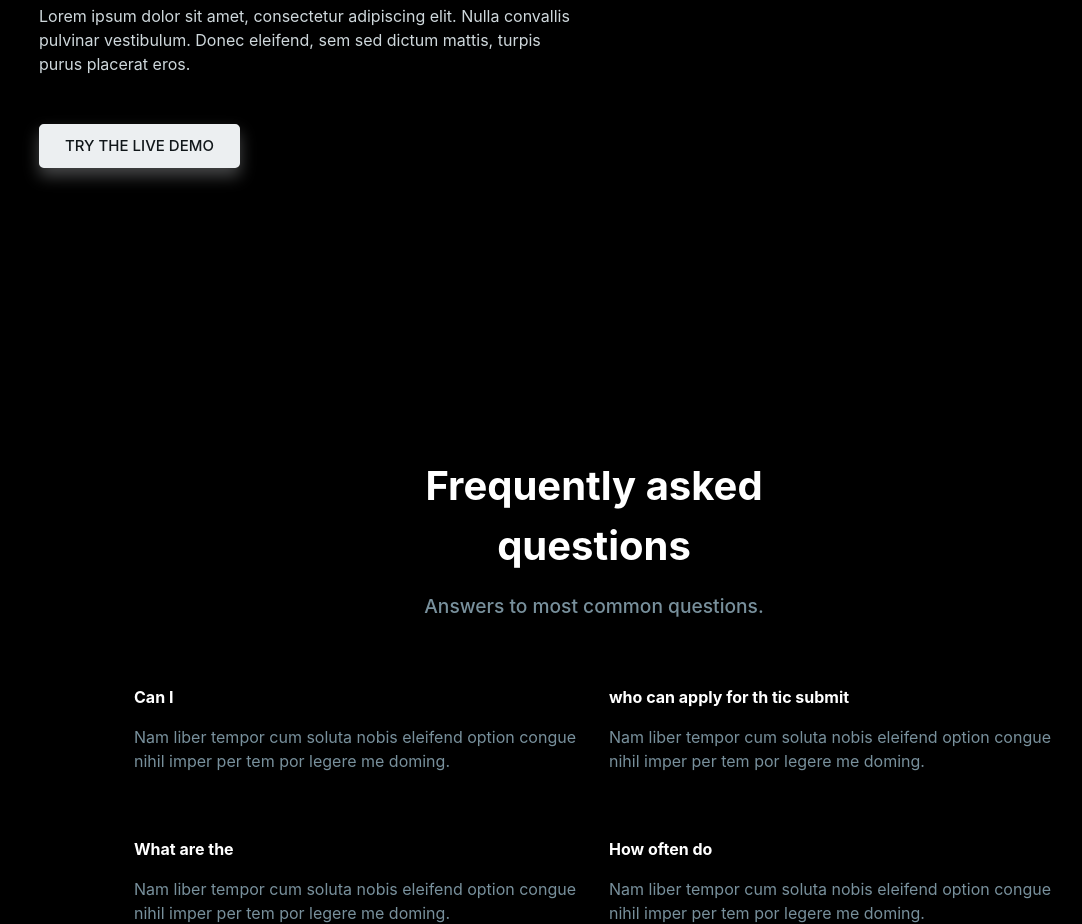
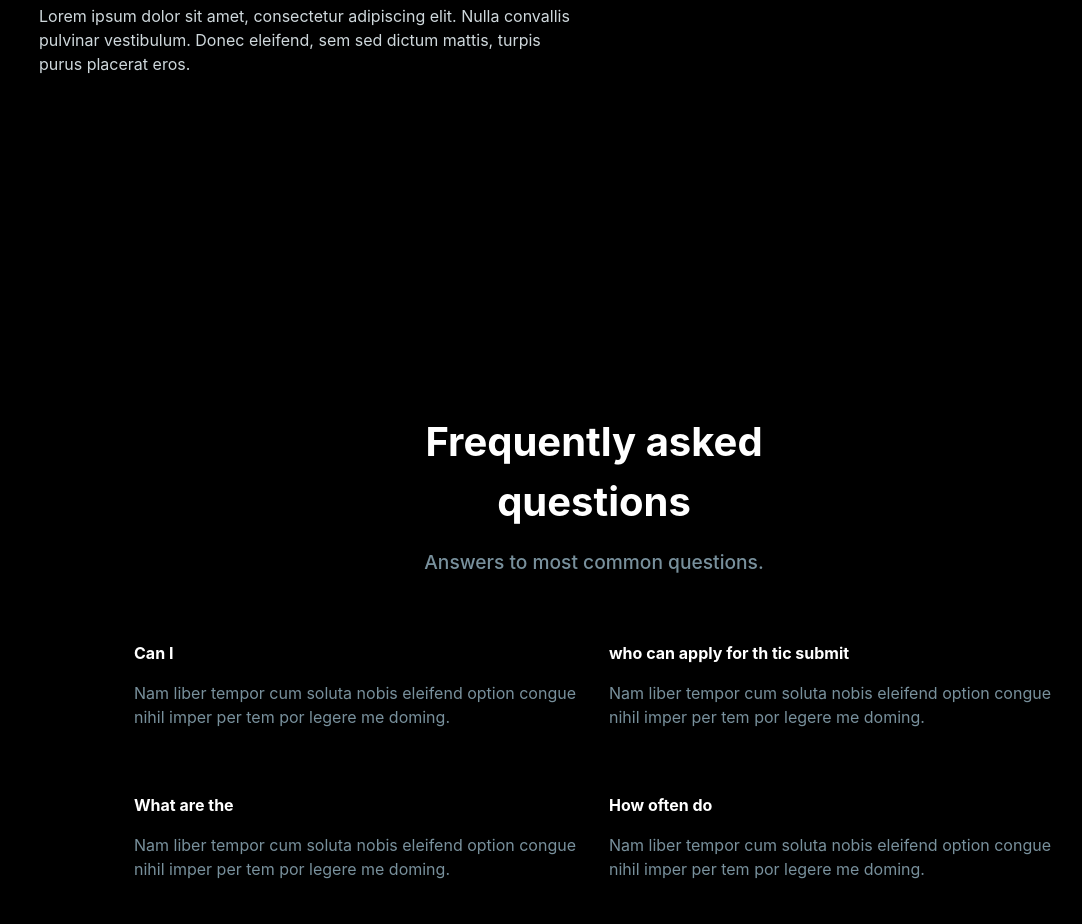
Before and after one commit to ticsubmit/ticsubmit.github.io, a plain HTML site: page index.html in a window 1280 px wide. Shown: the part 2160-3084 px from the top of the page, without its empty margins (46-1128 px from the left). Drawn offline with nearby package versions, Linux system fonts and the light colour scheme; a web font is replaced by a local one.

Commit message:
Update index.html

```diff
--- a/index.html
+++ b/index.html
@@ -137,9 +137,9 @@
             <div class="col-md-6 mr-auto">
                 <h2>The Tech Innovative Challenge is just more than a challenge</h2>
                 <p class="mb-5">Lorem ipsum dolor sit amet, consectetur adipiscing elit. Nulla convallis pulvinar vestibulum. Donec eleifend, sem sed dictum mattis, turpis purus placerat eros.</p>
-                <a href="#" class="btn btn-light">
+<!--                 <a href="#" class="btn btn-light">
                     Try the live demo
-                </a>
+                </a> -->
             </div>
             <div class="col-md-5">
                 <div class="slick-about">
```
